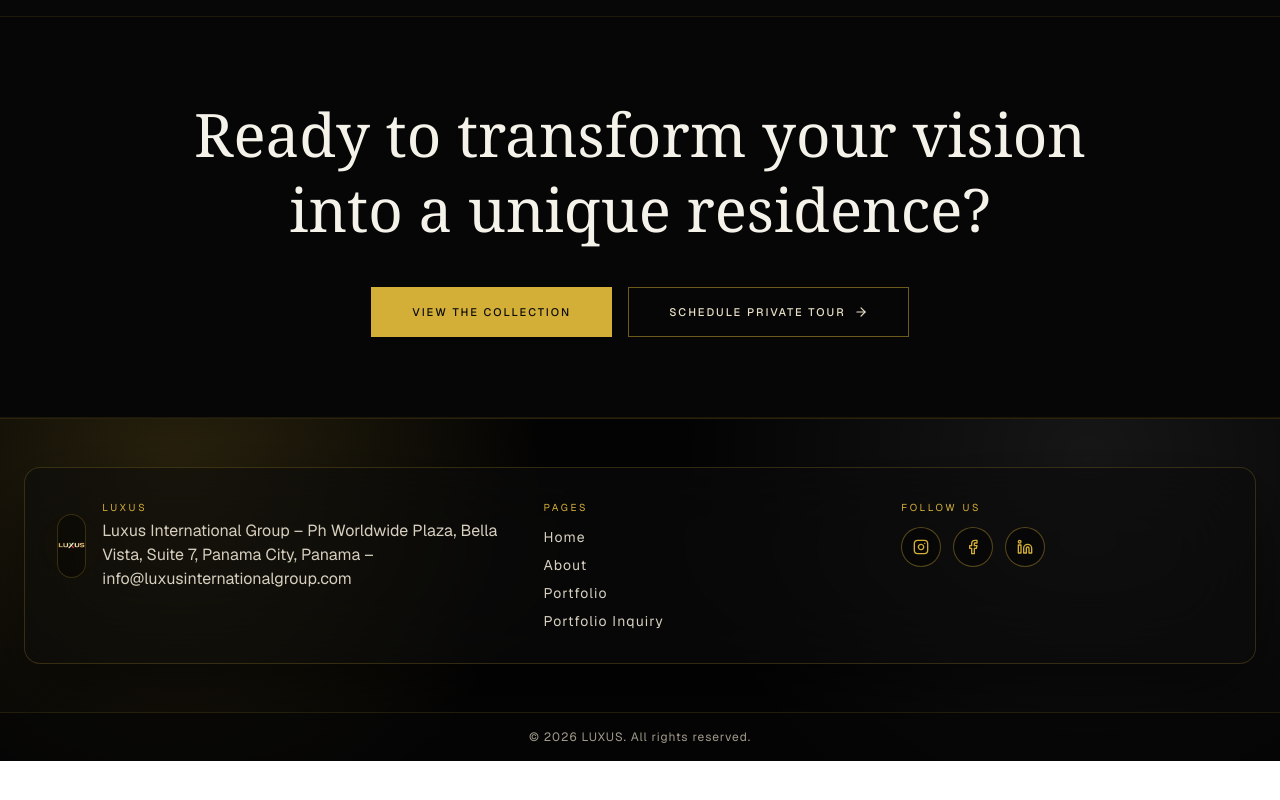
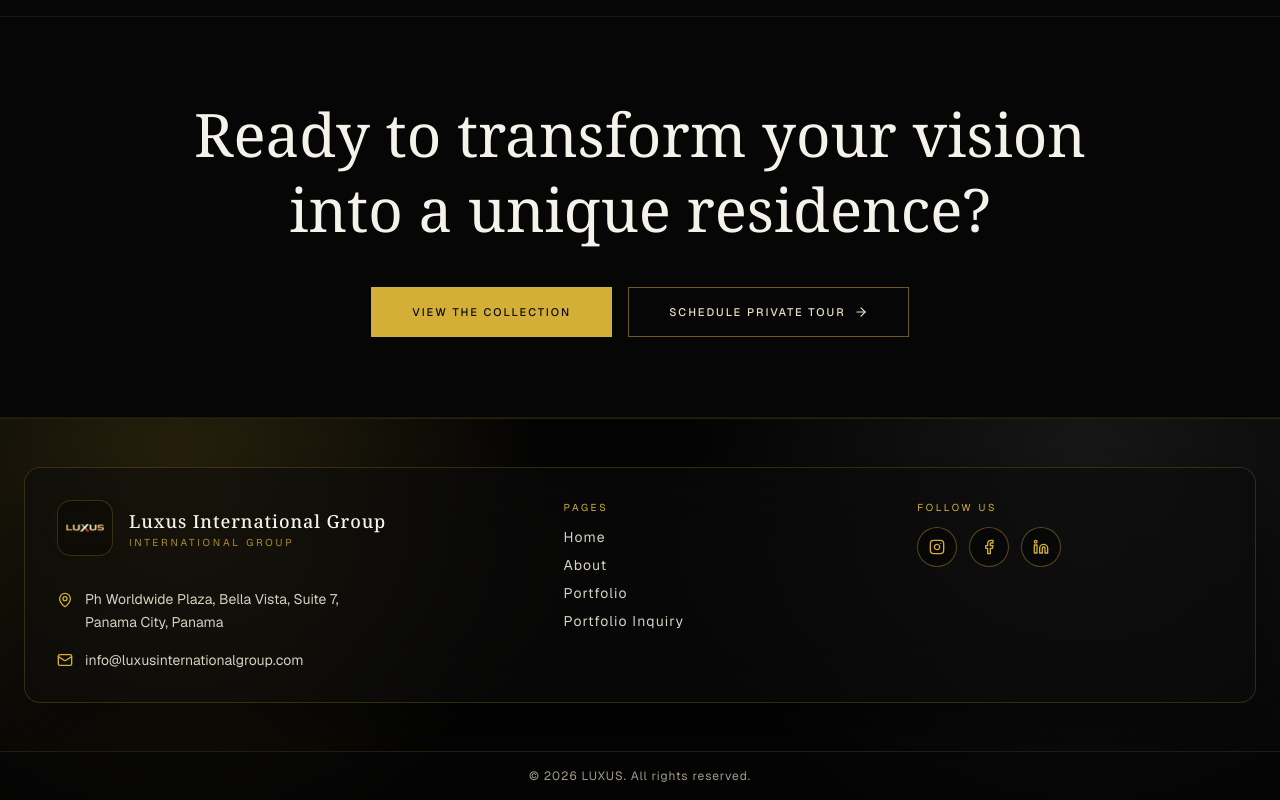
Before and after one commit to ayanmal1k/LUXUS, a Next.js app: page /about in a window 1280 px wide. Shown: the part 2221-3021 px from the top of the page. Before the commit the page ends 2982 px from the top, so only its background shows below. Built offline with nearby package versions, Linux system fonts and the light colour scheme.

Commit message:
Modified: Footer

```diff
--- a/components/simple-footer.tsx
+++ b/components/simple-footer.tsx
@@ -2,7 +2,7 @@
 
 import Image from 'next/image';
 import Link from 'next/link';
-import { Facebook, Instagram, Linkedin } from 'lucide-react';
+import { Facebook, Instagram, Linkedin, Mail, MapPin } from 'lucide-react';
 import { useI18n } from '@/components/i18n-provider';
 
 const pageLinks = [
@@ -27,20 +27,37 @@ export default function SimpleFooter() {
 
       <div className="relative mx-auto max-w-7xl px-6 py-10 sm:py-12">
         <div className="rounded-2xl border border-[#D4AF37]/20 bg-[rgba(11,11,11,0.58)] p-6 shadow-[0_30px_70px_rgba(0,0,0,0.55)] backdrop-blur-2xl sm:p-8">
-          <div className="grid gap-9 md:grid-cols-[1.4fr_1fr_1fr] md:items-start">
+          <div className="grid gap-12 md:grid-cols-[1.5fr_1fr_1fr] md:items-start">
+            <div className="space-y-8">
               <div className="flex items-center gap-4">
-              <div className="inline-flex h-16 w-16 items-center justify-center rounded-2xl border border-[#D4AF37]/22 bg-black/30">
+                <div className="inline-flex h-14 w-14 items-center justify-center rounded-xl border border-[#D4AF37]/22 bg-black/30">
                   <Image
                     src="/logo-nobg.png"
                     alt="LUXUS"
-                  width={68}
-                  height={68}
-                  className="h-12 w-12 object-contain drop-shadow-[0_0_18px_rgba(212,175,55,0.35)]"
+                    width={58}
+                    height={58}
+                    className="h-10 w-10 object-contain drop-shadow-[0_0_18px_rgba(212,175,55,0.35)]"
                   />
                 </div>
                 <div>
-                <p className="text-[10px] tracking-[0.28em] text-[#D4AF37] uppercase">LUXUS</p>
-                <p className="mt-1 text-sm leading-6 text-[#D7CFBF] sm:text-base">{t('footer.title')}</p>
+                  <h3 className="text-lg font-medium tracking-[0.05em] text-[#F6F3EA]">{t('footer.companyName')}</h3>
+                  <p className="text-[10px] tracking-[0.28em] text-[#D4AF37] uppercase opacity-80">International Group</p>
+                </div>
+              </div>
+
+              <div className="space-y-4">
+                <div className="flex gap-3 text-[#D7CFBF]">
+                  <MapPin className="mt-1 h-4 w-4 flex-shrink-0 text-[#D4AF37]" />
+                  <p className="text-sm leading-relaxed max-w-[280px]">
+                    {t('footer.address')}
+                  </p>
+                </div>
+                <div className="flex items-center gap-3 text-[#D7CFBF]">
+                  <Mail className="h-4 w-4 flex-shrink-0 text-[#D4AF37]" />
+                  <a href={`mailto:${t('footer.email')}`} className="text-sm transition-colors hover:text-[#D4AF37]">
+                    {t('footer.email')}
+                  </a>
+                </div>
               </div>
             </div>
 
--- a/lib/i18n/translations.ts
+++ b/lib/i18n/translations.ts
@@ -28,7 +28,9 @@ type Messages = {
     contactUs: string;
   };
   footer: {
-    title: string;
+    companyName: string;
+    address: string;
+    email: string;
     socialTitle: string;
     copyright: string;
   };
@@ -303,7 +305,9 @@ export const translations: Record<Locale, Messages> = {
       contactUs: 'Contact Us',
     },
     footer: {
-      title: 'Luxus International Group – Ph Worldwide Plaza, Bella Vista, Suite 7, Panama City, Panama – info@luxusinternationalgroup.com',
+      companyName: 'Luxus International Group',
+      address: 'Ph Worldwide Plaza, Bella Vista, Suite 7, Panama City, Panama',
+      email: 'info@luxusinternationalgroup.com',
       socialTitle: 'Follow Us',
       copyright: '© 2026 LUXUS. All rights reserved.',
     },
@@ -695,7 +699,9 @@ export const translations: Record<Locale, Messages> = {
       contactUs: 'Contattaci',
     },
     footer: {
-      title: 'Luxus International Group – Ph Worldwide Plaza, Bella Vista, Suite 7, Panama City, Panama – info@luxusinternationalgroup.com',
+      companyName: 'Luxus International Group',
+      address: 'Ph Worldwide Plaza, Bella Vista, Suite 7, Panama City, Panama',
+      email: 'info@luxusinternationalgroup.com',
       socialTitle: 'Seguici',
       copyright: '© 2026 LUXUS. Tutti i diritti riservati.',
     },
@@ -959,7 +965,9 @@ export const translations: Record<Locale, Messages> = {
       contactUs: 'Contáctanos',
     },
     footer: {
-      title: 'Luxus International Group – Ph Worldwide Plaza, Bella Vista, Suite 7, Panama City, Panama – info@luxusinternationalgroup.com',
+      companyName: 'Luxus International Group',
+      address: 'Ph Worldwide Plaza, Bella Vista, Suite 7, Panama City, Panama',
+      email: 'info@luxusinternationalgroup.com',
       socialTitle: 'Síguenos',
       copyright: '© 2026 LUXUS. Todos los derechos reservados.',
     },
```
Lines whose indentation alone changed are shown as unchanged.
